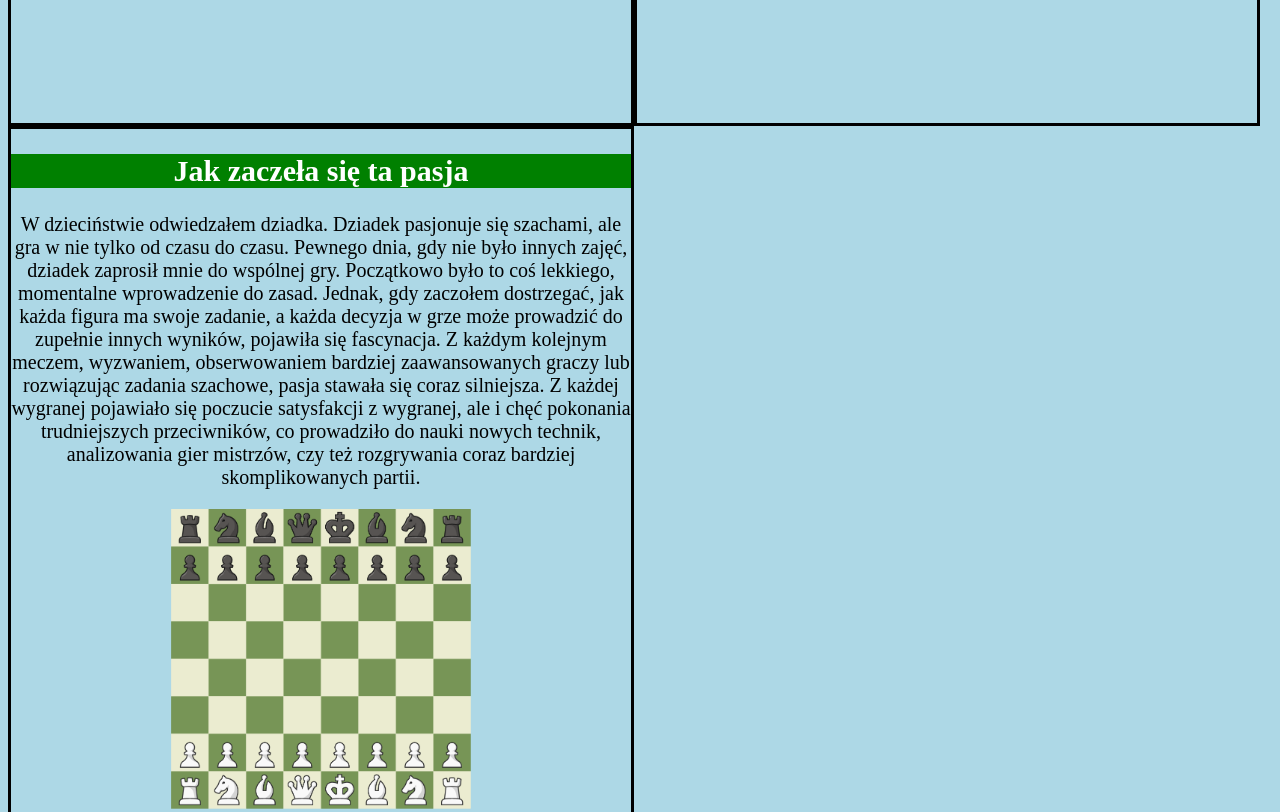
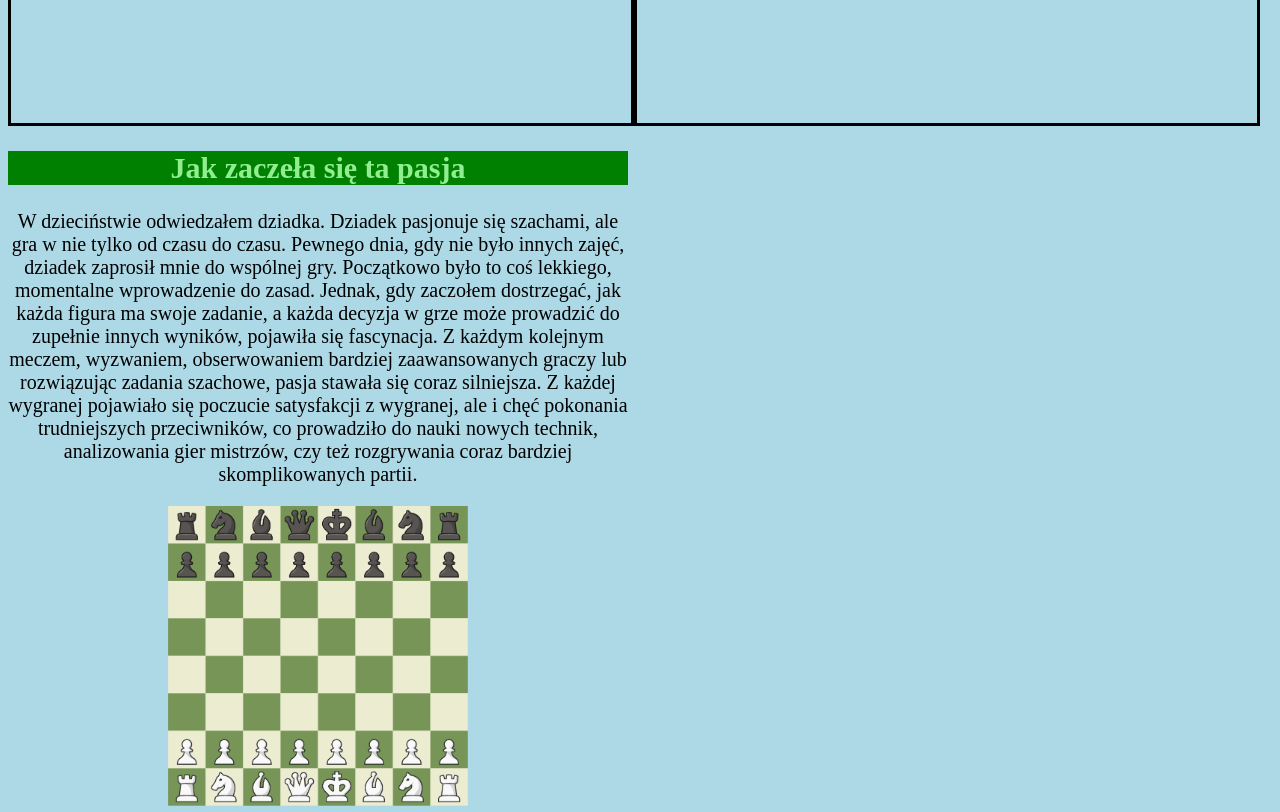
Before and after one commit to KonradDzien/Pasje_sportowe, a plain HTML site: page index.html in a window 1280 px wide. Shown: the part 960-1772 px from the top of the page. Drawn offline with Linux system fonts and the light colour scheme.

Commit message:
Add files via upload

```diff
--- a/styl.css
+++ b/styl.css
@@ -15,6 +15,11 @@ div
     height:1000px;
    font-size: 20px;
    text-align: center;
+}
+
+#blok3
+{
+    border: 3px;
 }
 
 header
@@ -45,7 +50,7 @@ header
 h2
 {
     background-color: green;
-    color:white;
+    color:lightgreen;
 }
 
 body
```
